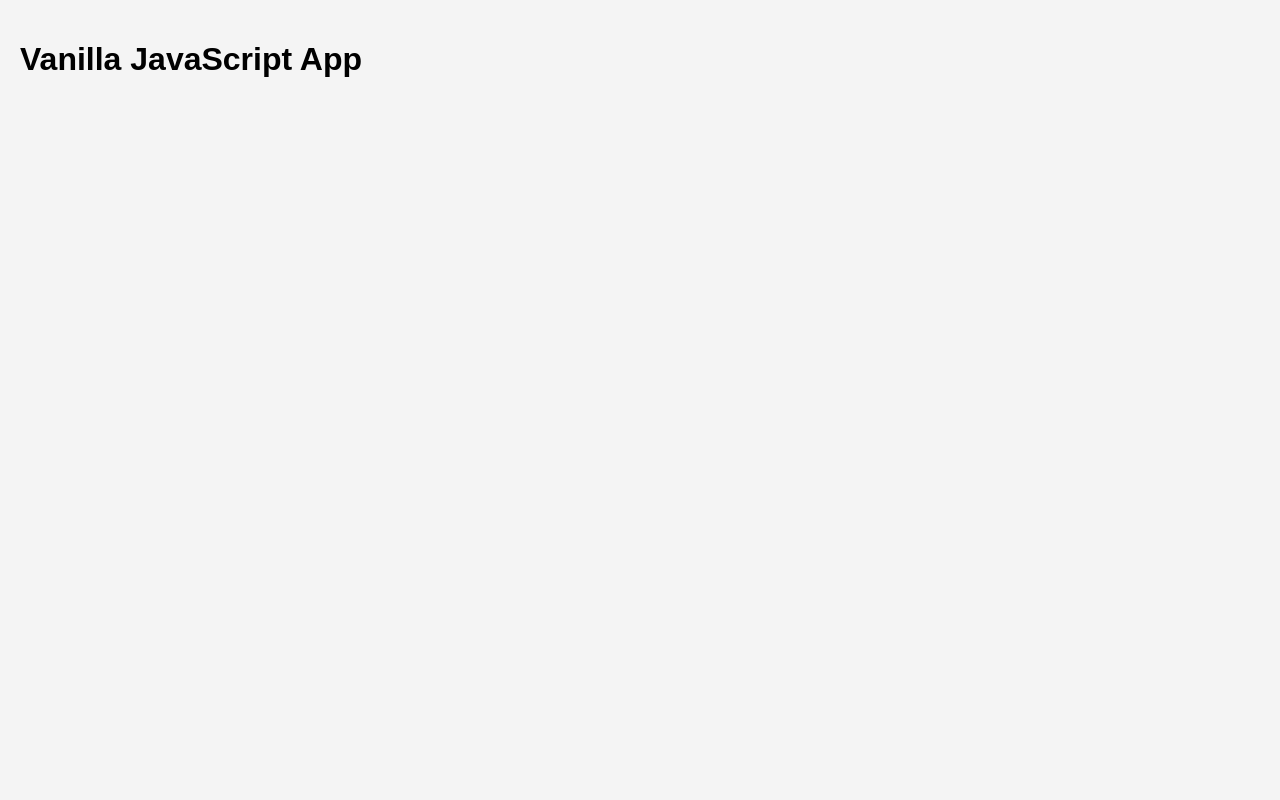
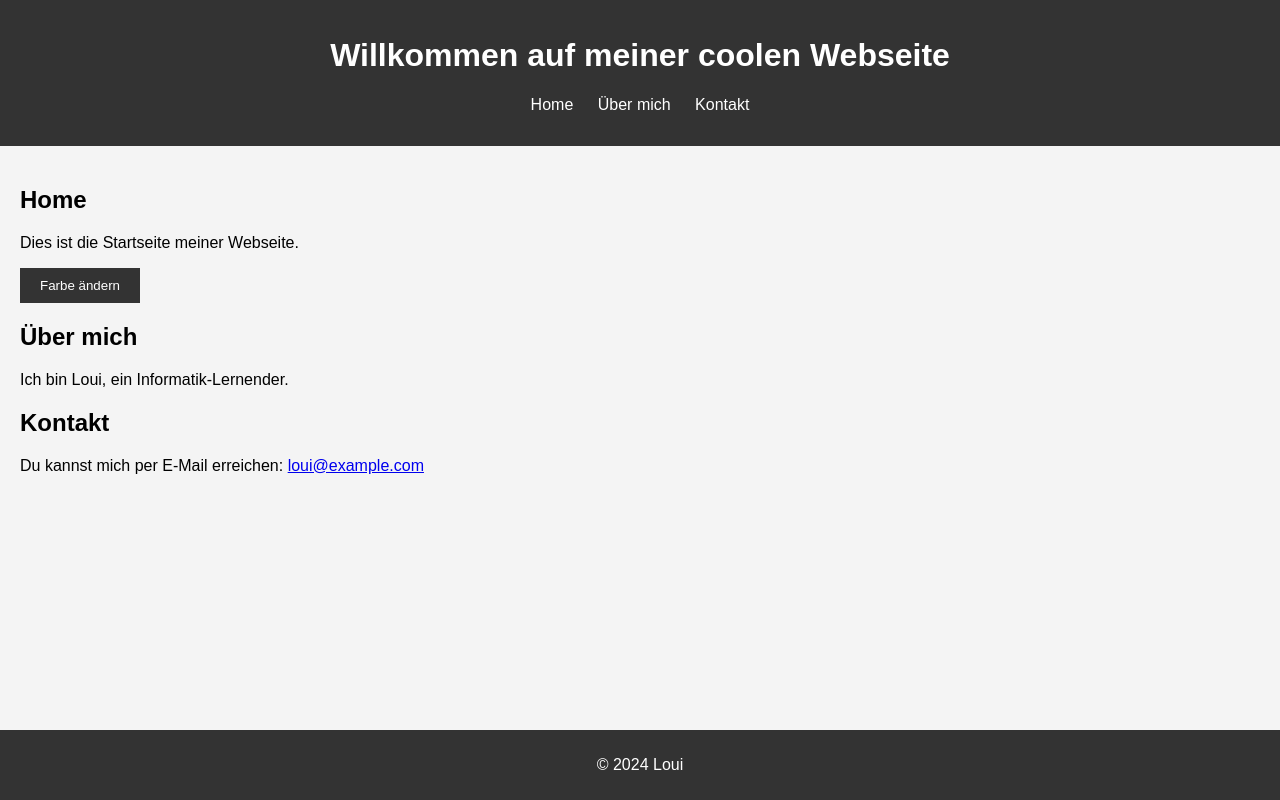
Before and after one commit to bhaurl/my-first-static-web-app, a website: page src/index.html in a window 1280 px wide. Drawn offline with Linux system fonts and the light colour scheme.

Commit message:
Update index.html

```diff
--- a/src/index.html
+++ b/src/index.html
@@ -1,17 +1,40 @@
 <!DOCTYPE html>
 <html lang="en">
-
 <head>
-  <meta charset="UTF-8">
-  <meta name="viewport" content="width=device-width, initial-scale=1.0">
-  <link rel="stylesheet" href="styles.css">
-  <title>Vanilla JavaScript App</title>
+    <meta charset="UTF-8">
+    <meta name="viewport" content="width=device-width, initial-scale=1.0">
+    <title>Coole Webseite</title>
+    <link rel="stylesheet" href="styles.css">
 </head>
-
 <body>
-  <main>
-    <h1>Vanilla JavaScript App</h1>
-  </main>
+    <header>
+        <h1>Willkommen auf meiner coolen Webseite</h1>
+        <nav>
+            <ul>
+                <li><a href="#home">Home</a></li>
+                <li><a href="#about">Über mich</a></li>
+                <li><a href="#contact">Kontakt</a></li>
+            </ul>
+        </nav>
+    </header>
+    <main>
+        <section id="home">
+            <h2>Home</h2>
+            <p>Dies ist die Startseite meiner Webseite.</p>
+            <button id="changeColorButton">Farbe ändern</button>
+        </section>
+        <section id="about">
+            <h2>Über mich</h2>
+            <p>Ich bin Loui, ein Informatik-Lernender.</p>
+        </section>
+        <section id="contact">
+            <h2>Kontakt</h2>
+            <p>Du kannst mich per E-Mail erreichen: <a href="mailto:loui@example.com">loui@example.com</a></p>
+        </section>
+    </main>
+    <footer>
+        <p>&copy; 2024 Loui</p>
+    </footer>
+    <script src="script.js"></script>
 </body>
-
 </html>
```
